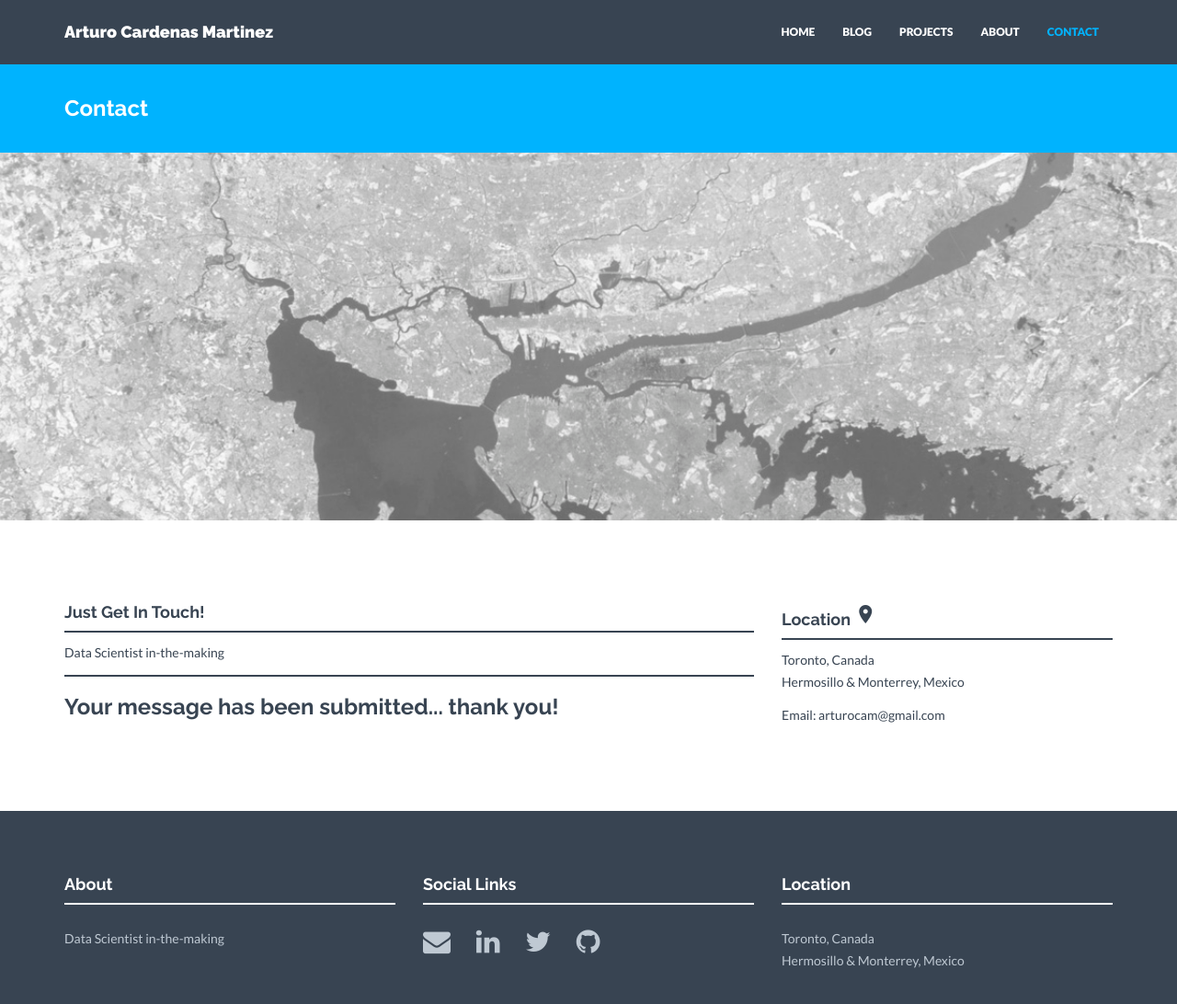
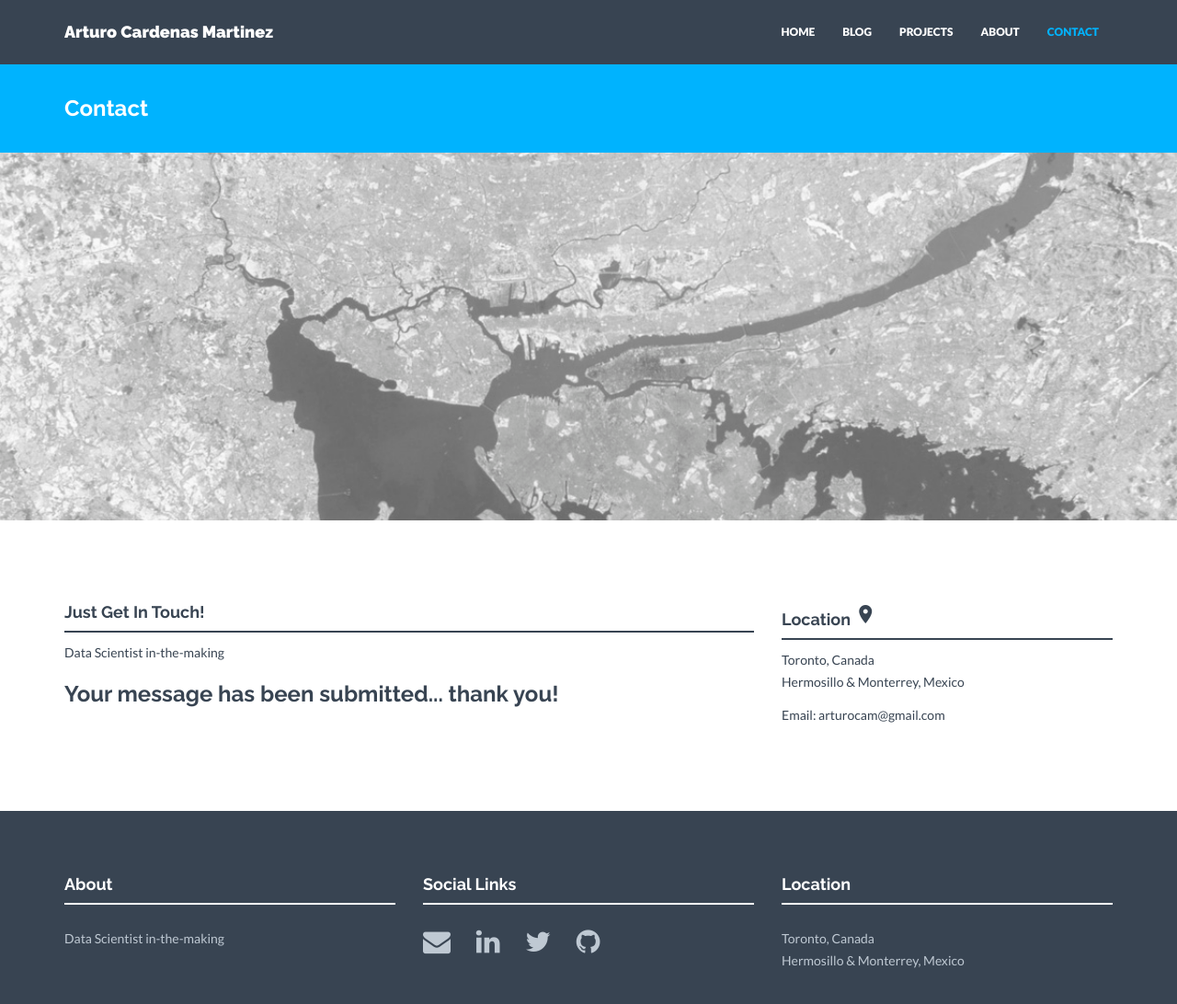
Before and after one commit to arturocm/arturocm.github.io, a Jekyll site: the page built from thankyou.html, in a window 1280 px wide and 1129 px high. Shown: the top 1092 px of the window at 92% size. Built offline with Jekyll 4.4.1, drawn with Linux system fonts in a browser that asks for light colours; nearby versions of some CDN libraries.

Commit message:
form layout

```diff
--- a/thankyou.html
+++ b/thankyou.html
@@ -16,7 +16,12 @@ permalink: /thankyou/
             <h4>Just Get In Touch!</h4>
             <div class="hline"></div>
                 <p>{{ site.about }}</p>
-            <div class="hline"></div>
+            <div></div>
+            <div></div>
+            <div></div>
+            <div></div>
+            <div></div>
+            <div></div>
             <h3>Your message has been submitted... thank you!</h3>
         </div><! --/col-lg-8 -->
 
```
